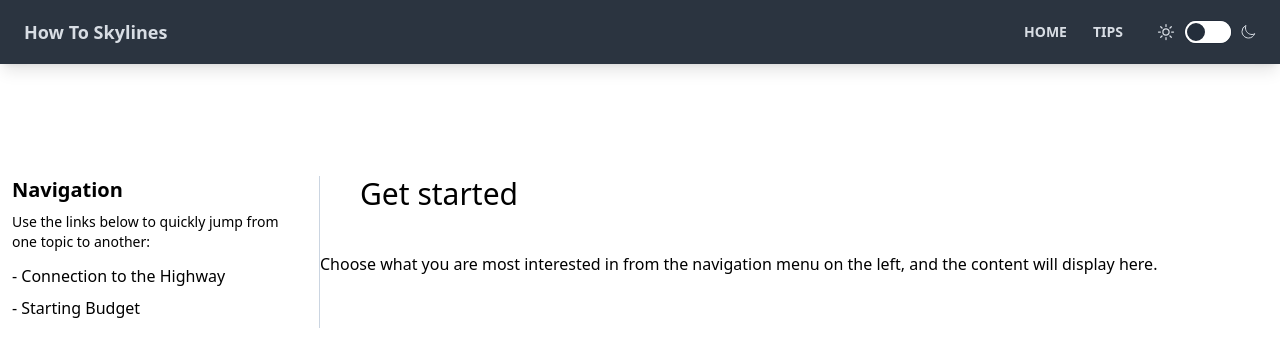
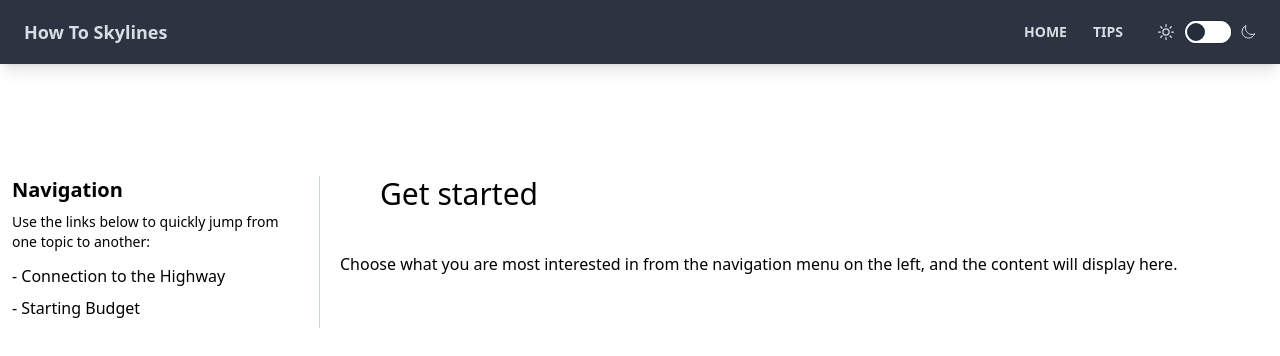
Before and after one commit to Vlad-404/howtoskylines, a React (Create React App) app: page /tips in a window 1280 px wide. Shown: the top 356 px of the page. Built offline with nearby package versions, Linux system fonts and the light colour scheme.

Commit message:
Add width and styling for Tipwindow.jsx

```diff
--- a/src/components/layout/Tipwindow.jsx
+++ b/src/components/layout/Tipwindow.jsx
@@ -1,6 +1,6 @@
 function Tipwindow() {
     return (
-        <div>
+        <div className="w-3/4 px-5">
             <h1 className="px-10 mb-10 text-3xl">Get started</h1>
             <p className="text-justify">
                 Choose what you are most interested in from the navigation menu on the left, and the content will display here.
```
